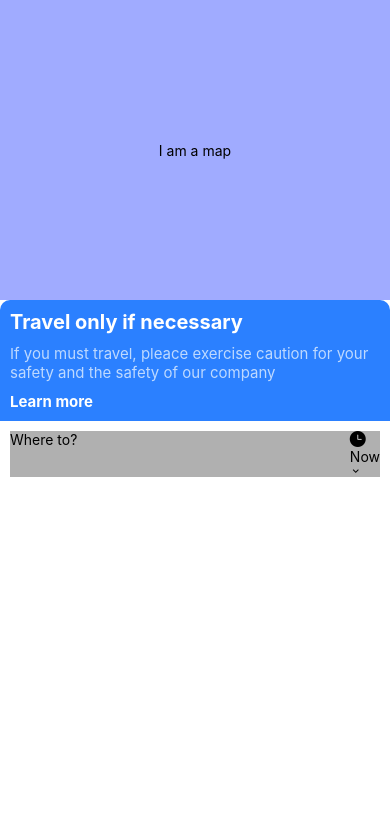
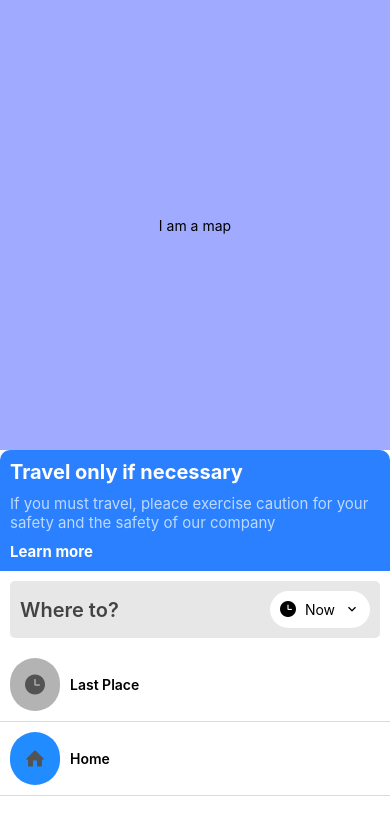
Before and after one commit to ShadePrima/volunteers-mobile-app, a React Native app: screen / in a window 390 px wide. Shown: the top 824 px of the page. Built offline with nearby package versions, Linux system fonts and the light colour scheme.

Commit message:
added home screen

```diff
--- a/src/components/HomeMap/HomeMap.jsx
+++ b/src/components/HomeMap/HomeMap.jsx
@@ -6,7 +6,7 @@ const HomeMap = () => {
   return (
     <View
       style={{
-        height: 300,
+        height: 450,
         backgroundColor: "#a0abff",
         justifyContent: "center",
         alignItems: "center",
--- a/src/components/HomeSearch/HomeSearch.jsx
+++ b/src/components/HomeSearch/HomeSearch.jsx
@@ -3,10 +3,14 @@ import {
   SearchInputBox,
   SearchInputText,
   SearchTimeContainer,
+  SearchRow,
+  SearchIconeContainer,
+  TextDestination,
 } from "./styles.js";
 import styled from "styled-components/native";
 import AntDesign from "react-native-vector-icons/AntDesign";
 import MaterialIcons from "react-native-vector-icons/MaterialIcons";
+import Entypo from "react-native-vector-icons/Entypo";
 
 import { Text, View } from "react-native";
 
@@ -19,11 +23,23 @@ const HomeSearch = () => {
         <SearchTimeContainer>
           <AntDesign name="clockcircle" size={16} />
           <Text>Now</Text>
-          <MaterialIcons name="keyboard-arrow-down" />
+          <MaterialIcons name="keyboard-arrow-down" size={16} />
         </SearchTimeContainer>
       </SearchInputBox>
       {/* previos destination */}
+      <SearchRow>
+        <SearchIconeContainer>
+          <AntDesign name="clockcircle" size={20} color={"#535353"} />
+        </SearchIconeContainer>
+        <TextDestination>Last Place</TextDestination>
+      </SearchRow>
       {/* home destination */}
+      <SearchRow>
+        <SearchIconeContainer style={{ backgroundColor: "#218cff" }}>
+          <Entypo name="home" size={20} color={"#535353"} />
+        </SearchIconeContainer>
+        <TextDestination>Home</TextDestination>
+      </SearchRow>
     </View>
   );
 };
--- a/src/components/HomeSearch/styles.js
+++ b/src/components/HomeSearch/styles.js
@@ -1,12 +1,46 @@
 import styled from "styled-components/native";
 
 export const SearchInputBox = styled.View`
-  background-color: #b0b0b0;
+  background-color: #e7e7e7;
   margin: 10px;
+  padding: 10px;
+  border-radius: 5px;
   flex-direction: row;
   justify-content: space-between;
+  align-items: center;
 `;
 
-export const SearchInputText = styled.Text``;
+export const SearchInputText = styled.Text`
+  font-size: 20px;
+  font-weight: 600;
+  color: #434343;
+`;
 
-export const SearchTimeContainer = styled.View``;
+export const SearchTimeContainer = styled.View`
+  flex-direction: row;
+  justify-content: space-between;
+  width: 100px;
+  background-color: #fff;
+  padding: 10px;
+  border-radius: 20px;
+`;
+
+export const SearchRow = styled.View`
+  flex-direction: row;
+  align-items: center;
+  padding: 10px;
+  border-bottom-width: 1px;
+  border-color: #dbdbdb;
+`;
+
+export const SearchIconeContainer = styled.View`
+  background-color: #b3b3b3;
+  padding: 15px;
+  border-radius: 25px;
+`;
+
+export const TextDestination = styled.Text`
+  margin-left: 10px;
+  font-weight: 600;
+  fonst-size: 16px;
+`;
```
